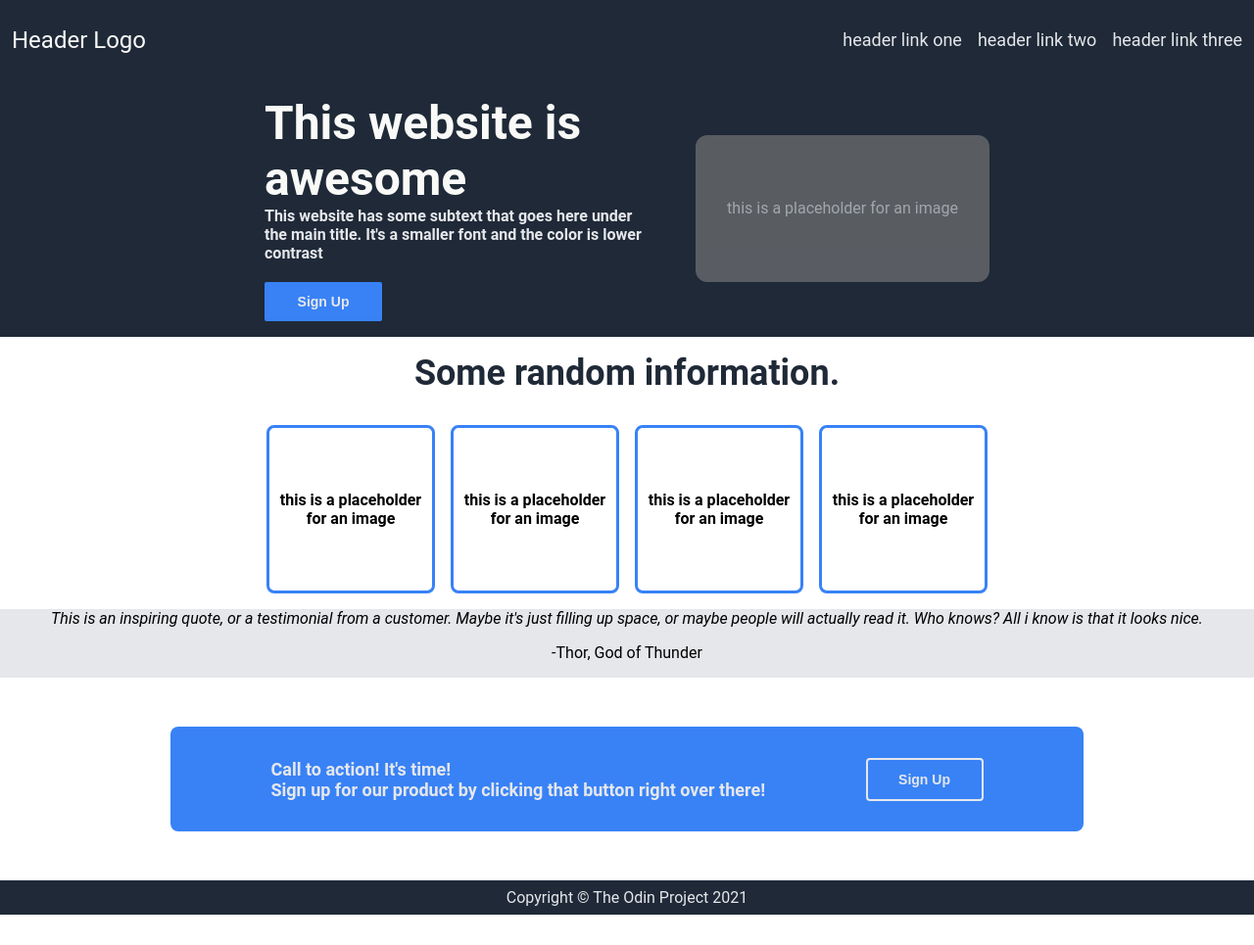
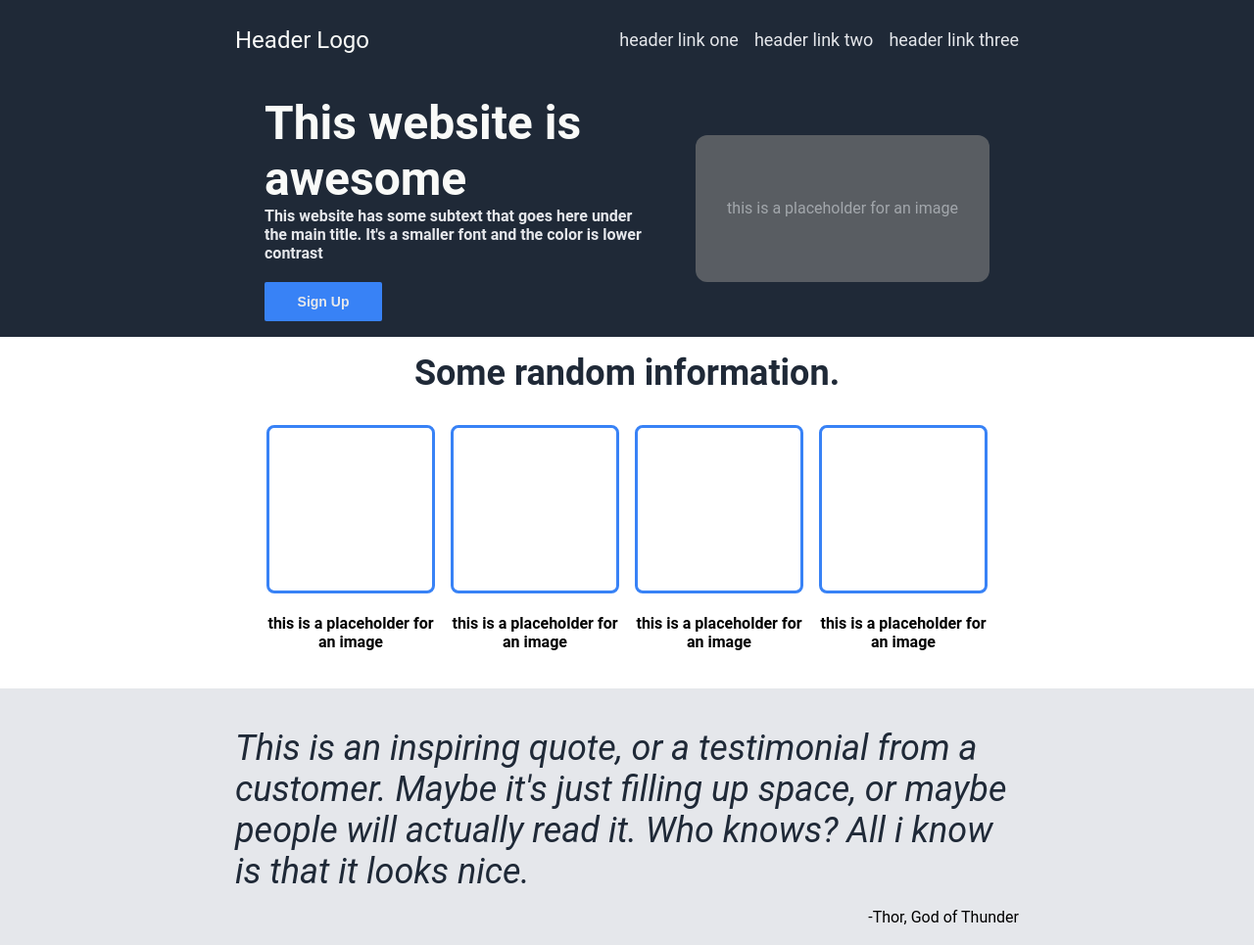
Before and after one commit to SwegCet/Landing-Page, a plain HTML site: page index.html in a window 1280 px wide. Shown: the top 965 px of the page at 98% size. Before the commit the page ends 934 px from the top, so only its background shows below. Drawn offline with Linux system fonts and the light colour scheme.

Commit message:
Fixed header, cards, and quote stylings

```diff
--- a/style.css
+++ b/style.css
@@ -15,7 +15,8 @@ body{
     justify-content: space-between;
     align-items: center;
     padding: 12px;
-    margin-top: 0;
+    width: 800px;
+    margin: 0 auto;
 }
 
 .header-logo{
@@ -109,7 +110,13 @@ a{
 }
 
 .card{
+   display: flex;
+   flex-direction: column;
+}
+
+.card-box{
     display: flex;
+    flex-direction: column;
     justify-content: center;
     align-items: center;
     padding: 8px;
@@ -120,10 +127,9 @@ a{
     border-radius: 8px;
     text-align: center;
     border-color: #3882F6;
-
 }
 
-.sub-text{
+/*.sub-text{
     display: flex;
     justify-content: center;
     align-items: center;
@@ -131,20 +137,37 @@ a{
     width: 150px;
     gap: 100px;
     text-align: center;
-}
+}*/
 
 h4 {
     word-wrap: break-word;
+    width: 172px;
+    text-align: center;
 }
 
-.quote{
-    background-color: #E5E7EB;
+.quote-section {
     display: flex;
-    flex-direction: column;
     justify-content: center;
     align-items: center;
+    background-color: #E5E7EB;
+    height: 300px;
 }
-.text{
+.quote{
+    width: 800px;
+}
+
+.quote > em{
+    word-wrap: break-word;
+    font-size: 36px;
+    color: #1F2937;
+    text-align: center;
+}
+
+.quote > p {
+    text-align: right;
+}
+
+/*.text{
     display: flex;
     justify-content: center;
     align-items: center;
@@ -155,13 +178,14 @@ h4 {
     width: 800px;
     margin: 0%;
 }
-/* WORK ON THE QUOTED PART*/
+
 .quoted-by{
     display: block;
     text-align: right;
-   margin: 1em;
+    align-self: right;
+    margin: 1em;
     font-weight: bold;
-}
+}*/
 
 .bottom{
     display: flex;
```
